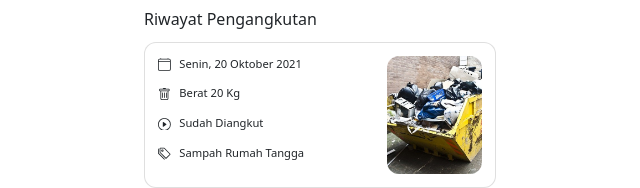
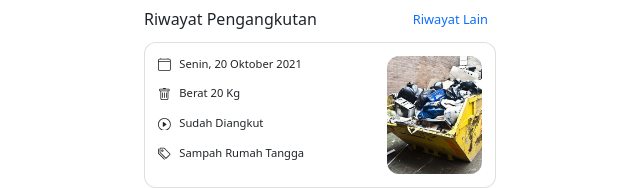
Before and after one commit to nabilchen96/SampahAppUI, a plain HTML site: page index.html in a window 1280 px wide. Shown: the part 483-671 px from the top of the page, 320-960 px from the left. Drawn offline with nearby package versions, Linux system fonts and the light colour scheme.

Commit message:
perbaikan

```diff
--- a/index.html
+++ b/index.html
@@ -183,7 +183,10 @@
       </div>
       <div class="row p-2">
         <div class="col-12">
-          <h5 class="mt-2">Riwayat Pengangkutan</h5>
+          <h5 class="mt-2" style="float: left;">Riwayat Pengangkutan</h5>
+          <a class="mt-2" style="text-decoration: none; float: right; margin-right: 10px;">
+            Riwayat Lain
+          </a>
         </div>
         <div class="col-12">
           <div class="card mt-2" style="border-radius: 15px">
```
